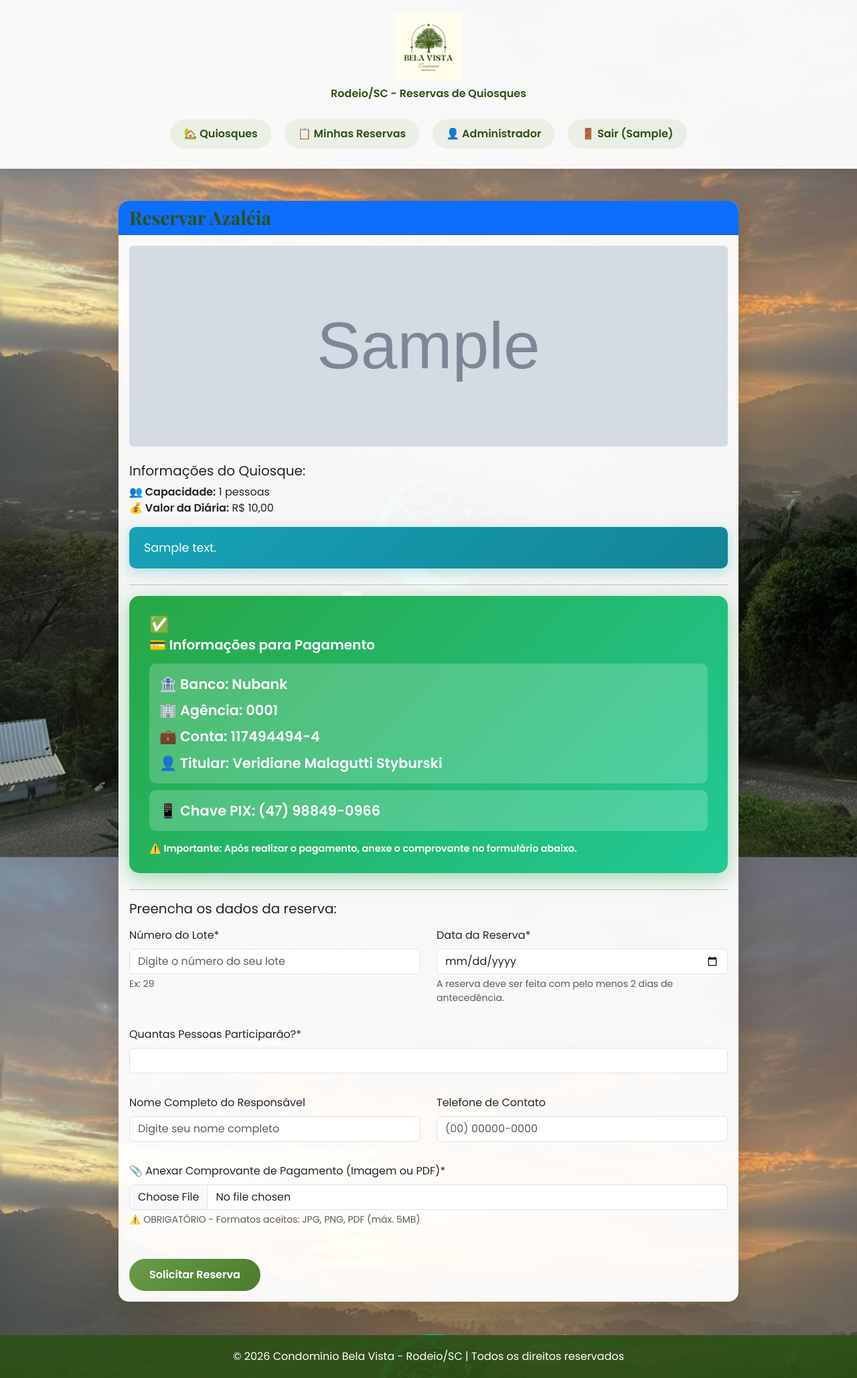
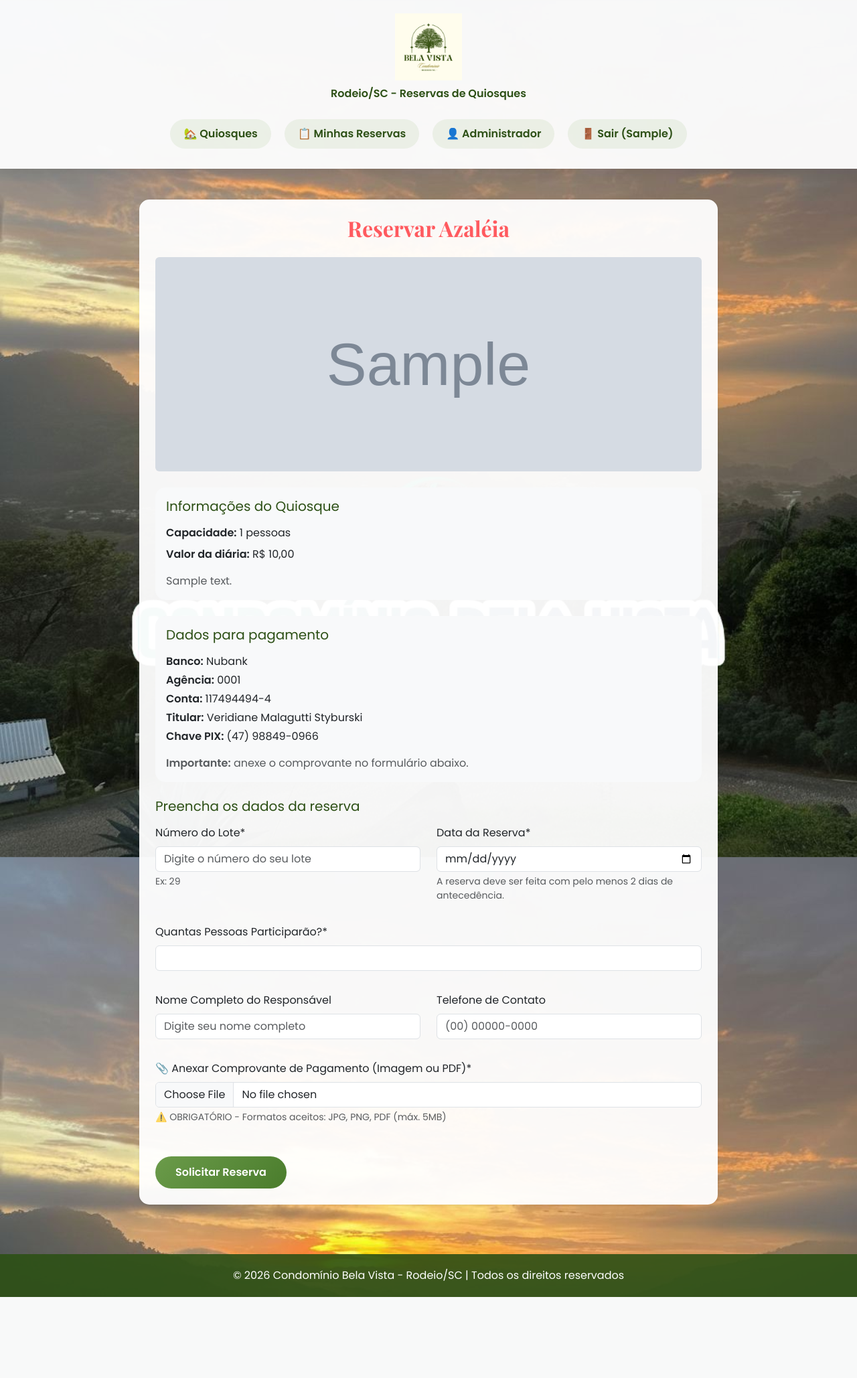
Before and after one commit to FelipeMarques-bot/Reservas-Bela-Vista-atual, a Django app: page /reservar/1/ in a window 1280 px wide. Shown: the whole page at 67% size. After the commit the page ends 1937 px from the top, so only its background shows below. Run offline with Django 5.2, Linux system fonts and the light colour scheme; a user stored in the database is signed in; tables that the repository leaves empty hold one stand-in row (values such as "Sample post"); grey boxes marked "Sample" are stand-in pictures; some libraries are stand-ins or nearby versions.

Commit message:
Padroniza visual das telas de reserva com estilo da area de usuarios

```diff
--- a/templates/reservas_quiosques/reservar_quiosque.html
+++ b/templates/reservas_quiosques/reservar_quiosque.html
@@ -5,55 +5,41 @@
 {% block title %}Reservar {{ quiosque.get_nome_display }}{% endblock %}
 
 {% block content %}
-<div class="container mt-5">
 <div class="row justify-content-center">
-        <div class="col-md-10">
-            <div class="card shadow-lg">
-                <div class="card-header bg-primary text-white">
-                    <h3 class="mb-0">Reservar {{ quiosque.get_nome_display }}</h3>
-                </div>
-                <div class="card-body">
+    <div class="col-lg-10 col-xl-9">
+        <div class="card shadow-sm p-4 mt-3 mb-4">
+            <h2 class="card-title text-center mb-4" style="color: #FF5A5F;">Reservar {{ quiosque.get_nome_display }}</h2>
+
             {% if quiosque.imagem %}
-                        <img src="{{ quiosque.imagem.url }}" class="img-fluid rounded mb-4" alt="{{ quiosque.get_nome_display }}" style="max-height: 300px; object-fit: cover; width: 100%;">
+                <img src="{{ quiosque.imagem.url }}" class="img-fluid rounded mb-4" alt="{{ quiosque.get_nome_display }}" style="max-height: 320px; object-fit: cover; width: 100%;">
             {% endif %}
 
-                    <div class="mb-4">
-                        <h5>Informações do Quiosque:</h5>
-                        <ul class="list-unstyled">
-                            <li><strong>👥 Capacidade:</strong> {{ quiosque.capacidade_maxima }} pessoas</li>
-                            <li><strong>💰 Valor da Diária:</strong> R$ {{ quiosque.valor_diaria }}</li>
+            <div class="card border-0 bg-light mb-4">
+                <div class="card-body">
+                    <h5 class="mb-3" style="color: #2d5016;">Informações do Quiosque</h5>
+                    <ul class="list-unstyled mb-0">
+                        <li class="mb-2"><strong>Capacidade:</strong> {{ quiosque.capacidade_maxima }} pessoas</li>
+                        <li><strong>Valor da diária:</strong> R$ {{ quiosque.valor_diaria }}</li>
                     </ul>
                     {% if quiosque.descricao %}
-                            <div class="alert alert-info">
-                                <p style="white-space: pre-line; margin: 0;">{{ quiosque.descricao }}</p>
-                            </div>
+                        <p class="mt-3 mb-0 text-muted" style="white-space: pre-line;">{{ quiosque.descricao }}</p>
                     {% endif %}
                 </div>
-
-                    <hr>
-
-                    <!-- ✅ INFORMAÇÕES DE PAGAMENTO -->
-                    <div class="alert alert-success mb-4" style="background: linear-gradient(135deg, #28a745 0%, #20c997 100%); border: none; color: white;">
-                        <h5 class="mb-3" style="font-weight: 700;">💳 Informações para Pagamento</h5>
-                        <div style="background: rgba(255,255,255,0.2); padding: 15px; border-radius: 10px; margin-bottom: 10px;">
-                            <p class="mb-2"><strong>🏦 Banco:</strong> Nubank</p>
-                            <p class="mb-2"><strong>🏢 Agência:</strong> 0001</p>
-                            <p class="mb-2"><strong>💼 Conta:</strong> 117494494-4</p>
-                            <p class="mb-0"><strong>👤 Titular:</strong> Veridiane Malagutti Styburski</p>
-                        </div>
-                        <div style="background: rgba(255,255,255,0.2); padding: 15px; border-radius: 10px;">
-                            <p class="mb-0"><strong>📱 Chave PIX:</strong> (47) 98849-0966</p>
-                        </div>
-                        <p class="mt-3 mb-0" style="font-size: 0.9rem;">
-                            <strong>⚠️ Importante:</strong> Após realizar o pagamento, anexe o comprovante no formulário abaixo.
-                        </p>
             </div>
 
-                    <hr>
+            <div class="card border-0 bg-light mb-4">
+                <div class="card-body">
+                    <h5 class="mb-3" style="color: #2d5016;">Dados para pagamento</h5>
+                    <p class="mb-1"><strong>Banco:</strong> Nubank</p>
+                    <p class="mb-1"><strong>Agência:</strong> 0001</p>
+                    <p class="mb-1"><strong>Conta:</strong> 117494494-4</p>
+                    <p class="mb-1"><strong>Titular:</strong> Veridiane Malagutti Styburski</p>
+                    <p class="mb-0"><strong>Chave PIX:</strong> (47) 98849-0966</p>
+                    <p class="mt-3 mb-0 text-muted"><strong>Importante:</strong> anexe o comprovante no formulário abaixo.</p>
+                </div>
+            </div>
 
-                    <h5 class="mb-3">Preencha os dados da reserva:</h5>
-
-                    <!-- ✅ FORMULÁRIO CORRETO COM CRISPY FORMS -->
+            <h5 class="mb-3" style="color: #2d5016;">Preencha os dados da reserva</h5>
             <form method="post" enctype="multipart/form-data">
                 {% csrf_token %}
                 {% crispy form %}
@@ -61,6 +47,4 @@
         </div>
     </div>
 </div>
-    </div>
-</div>
 {% endblock %}
```
Also changed, not shown: templates/reservas_quiosques/criar_senha.html (+9 -16 lines), templates/reservas_quiosques/minhas_reservas.html (+8 -10 lines), templates/reservas_quiosques/verificar_lote.html (+7 -15 lines). Lines whose indentation alone changed are shown as unchanged.
